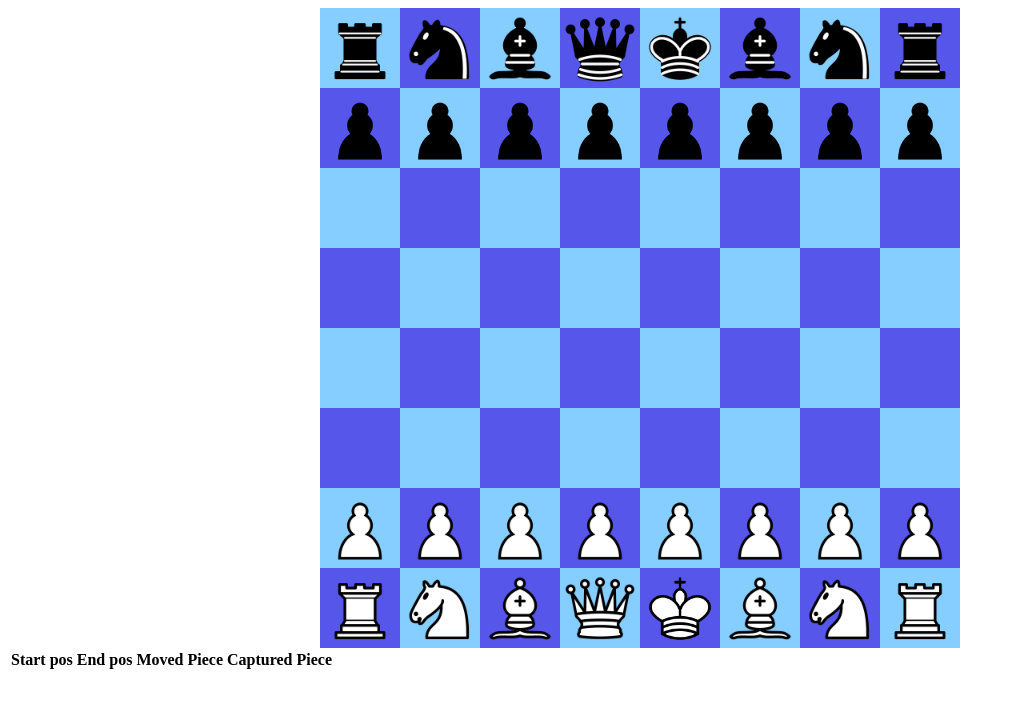
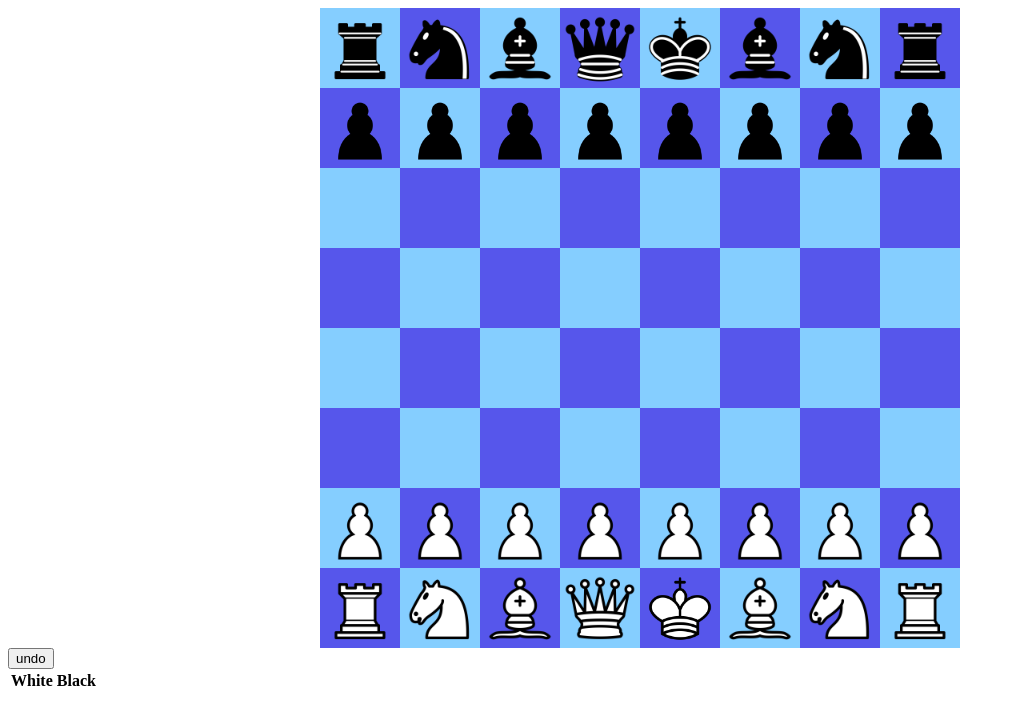
Before and after one commit to ductapemobie/vue-chess, a Vue app: page / in a window 1280 px wide. Shown: the top 724 px of the page, without its empty margins (0-1015 px from the left). Built offline with nearby package versions, Linux system fonts and the light colour scheme.

Commit message:
undo more implemented

```diff
--- a/src/components/ChessBoard.vue
+++ b/src/components/ChessBoard.vue
@@ -7,6 +7,7 @@
             </div>
         </div>
     </div>
+    <button v-on:click="undoMove">undo</button>
     <MovesTable :moves="moveHistory"/>
     </div>
 </template>
@@ -362,7 +363,6 @@
                     start: {x : X, y : Y},
                     end: {x : newX, y : newY}
                 };
-                this.moveHistory.push(moveObj);
                 //a piece was captured
                 if (capturedPiece){
                     const capPieceArr = this.pieces[oppTurn][capturedPiece[1]];
@@ -414,6 +414,7 @@
                 //2f check castle case
                 if (move.castle){
                     if (move.castle === "right"){
+                        moveObj.castle = 'right';
                         this.pieces[turn]['r'].forEach( rook => {
                             if (rook.x === 7 && rook.y === backRow){
                                 rook.x = 5;
@@ -423,6 +424,7 @@
                             }
                         })
                     }else{//left castle
+                        moveObj.castle = 'left';
                         this.pieces[turn]['r'].forEach( rook => {
                             if (rook.x === 0 && rook.y === backRow){
                                 rook.x = 3;
@@ -436,6 +438,9 @@
 
                 //3 update turn
                 this.turn = oppTurn;
+
+                //4 add move to move history
+                this.moveHistory.push(moveObj);
             },
             determineCheck(possibleMoves){
                 //called to filter legalMoves to make sure u dont put urself in check
@@ -628,6 +633,26 @@
                     return (inCheck === false);
 
                 })
+            },
+            undoMove(){
+                if (this.moveHistory.length === 0)return;
+                const oppTurn = this.turn === 'white' ? 'black' : 'white';
+                const move = this.moveHistory[this.moveHistory.length - 1];
+
+                this.boardState[move.start.y][move.start.x] = move.piece;
+                this.boardState[move.end.y][move.end.x] = move.captured;
+
+                const pieceReference = this.pieces[oppTurn][move.piece[1]].filter(piece => (piece.x === move.end.x) && (piece.y === move.end.y))[0];
+                pieceReference.x = move.start.x;
+                pieceReference.y = move.start.y;
+
+                if (move.captured){
+                    this.pieces[this.turn][move.captured[1]].push({x:move.end.x, y:move.end.y});
+                }
+
+                this.turn = oppTurn;
+                this.moveHistory.splice(this.moveHistory.length - 1, 1);
+
             }
         }
     }
--- a/src/components/MovesTable.vue
+++ b/src/components/MovesTable.vue
@@ -2,16 +2,12 @@
 
 <table>
 <tr>
-    <th>Start pos</th>
-    <th>End pos</th>
-    <th>Moved Piece</th>
-    <th>Captured Piece</th>
+    <th>White</th>
+    <th>Black</th>
 </tr>
-<tr v-for:="(move, index) in moves" :key="move" v-bind:class="index % 2 === 0 ? 'white' : 'black'">
-    <td>{{move.start.y}}{{move.start.x}}</td>
-    <td>{{move.end.y}}{{move.end.x}}</td>
-    <td>{{move.piece}}</td>
-    <td>{{move.captured}}</td>
+<tr v-for:="(move, index) in formatMoves" :key="move">
+    <td class="white">{{move.w}}</td>
+    <td class="black">{{move.b}}</td>
 </tr>
 
 </table>
@@ -22,10 +18,58 @@
 export default{
     name:"MovesTable",
     props:{
-        moves: Array
+        moves: {
+            type:Array,
+            default(rawProps){
+                return [
+                    {
+                        start:{x: -1, y: -1},
+                        end:{x: -1, y: -1},
+                        piece:"ERROR",
+                        captured:rawProps
+                    }
+                ]
+            }
+
+        }
     },
     computed:{
+        formatMoves(){
+            //TODO account for checks
+            //TODO account for captures
+            //TOTO account for castles
+            //TODO account for 2 possible piece cases
+            const yToRow = ['8', '7', '6', '5', '4', '3', '2', '1'];
+            const xToCol = ['a', 'b', 'c', 'd', 'e', 'f', 'g', 'h'];
+            const moveNotation =  this.moves.map(move => {
+                if (move.castle){
+                    return move.castle === 'right' ? "O-O" : "O-O-O";
+                }
+                let retStr = ""
+                if (move.piece[1] != 'p'){
+                    retStr = move.piece[1].toUpperCase();
+                }
 
+                if (move.captured){
+                    retStr = retStr + 'x';
+                }
+
+                retStr = retStr + xToCol[move.end.x] + yToRow[move.end.y];
+
+                return retStr;
+            });
+
+            const retArr = [];
+
+            for (let i = 0 ; i < moveNotation.length; i+=2){
+                const movePair = {
+                    w: moveNotation[i],
+                    b: moveNotation[i + 1]
+                }
+                retArr.push(movePair);
+            }
+            return retArr;
+        }
     }
     //maybe someday have a method to make moves look good
 }
```
